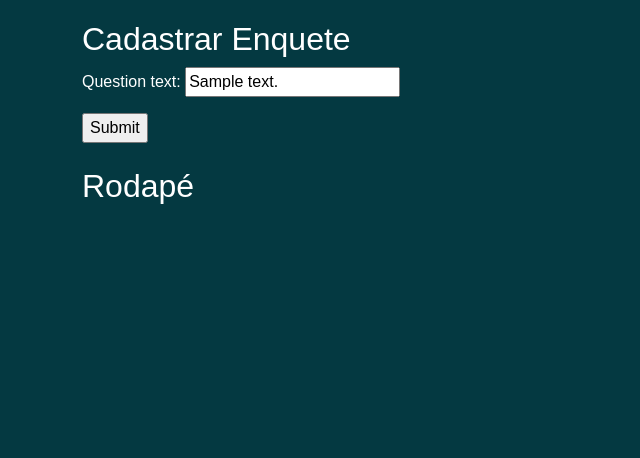
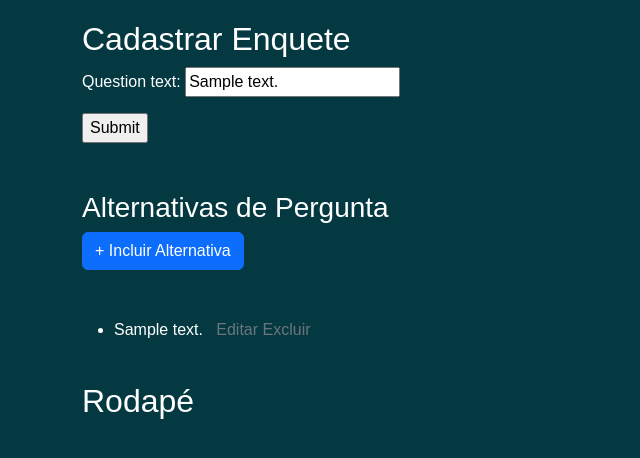
Before and after one commit to octasss/django-polls, a Django app: page /enquetes/1/atualizar in a window 1280 px wide. Shown: the part 290-748 px from the top of the page, without its empty margins (0-640 px from the left). Run offline with Django 4.2, Linux system fonts and the light colour scheme; tables that the repository leaves empty hold one stand-in row (values such as "Sample post").

Commit message:
choicesviews

```diff
--- a/polls/templates/polls/question_form.html
+++ b/polls/templates/polls/question_form.html
@@ -8,5 +8,28 @@
         {{ form.as_p }}
         <input type="submit">
     </form>
+    {% if object %}
+        <div class="mt-5">
+            <h3>Alternativas de Pergunta</h3>
+            <a href="{% url 'choice_add' pk=object.id %}" class="btn btn-primary mb-5">
+                + Incluir Alternativa
+            </a>
+            <ul>
+            {% for choice in question_choices %}
+                <li>
+                    {{ choice.choice_text}} &nbsp;
+                    <a href="{% url 'choice_edit' pk=choice.id %}" class="link-secondary">
+                        Editar
+                    </a>
+                    <a href="{% url 'choice_delete' pk=choice.id %}" class="link-secondary">
+                        Excluir
+                    </a>
+                </li>
+            {% empty %}
+                <li>Não existem alternativas para a pergunta</li>
+            {% endfor %}
+            </ul>
+        </div>
+        {% endif %}
 
 {% endblock %}
--- a/polls/urls.py
+++ b/polls/urls.py
@@ -5,5 +5,8 @@ urlpatterns = [
     path('cadastrar', views.QuestionCreateView.as_view(), name="question-create"),
     path('<int:pk>', views.QuestionDetailView.as_view(), name="question-detail"),
     path('<int:pk>/deletar', views.QuestionDeleteView.as_view(), name='question-delete'),
-    path('<int:pk>/atualizar', views.QuestionUpdateView.as_view(), name="question-update")
+    path('<int:pk>/atualizar', views.QuestionUpdateView.as_view(), name="question-update"),
+    path('pergunta/<int:pk>/alternativa/add', views.ChoiceCreateView.as_view(), name="choice_add"),
+    path('alternativa/<int:pk>/edit', views.ChoiceUpdateView.as_view(), name="choice_edit" ),
+    path('alternativa/<int:pk>/delete', views.ChoiceDeleteView.as_view(), name="choice_delete" )
 ]
--- a/polls/views.py
+++ b/polls/views.py
@@ -29,16 +29,6 @@ class QuestionCreateView(CreateView):
     fields = ('question_text',)
     success_url = reverse_lazy('question-list')
     template_name = 'polls/question_form.html'
-
-class ChoiceCreateView(CreateView):
-    model = Choice
-    template_name = 'polls/choice_form.html'
-    fields = ('choice_text',)
-    success_message = 'Opção de voto registrada com sucesso.'
-
-    def dispatch(self, request, *args, **kwargs):
-        self.question = get_object_or_404(Question, pk=self.kwargs.get('pk'))
-        return super(ChoiceCreateView, self).dispatch(request, *args, **kwargs)
 
 class QuestionListView(ListView):
     model = Question
@@ -77,5 +67,66 @@ class QuestionUpdateView(UpdateView):
         return context
 
     def form_valid(self, request, *args, **kwargs):
-        messages.successs(self.request, self.success_message)
+        messages.success(self.request, self.success_message)
         return super(QuestionUpdateView, self).form_valid(request, *args, **kwargs)
+
+class ChoiceCreateView(CreateView):
+    model = Choice
+    template_name = 'polls/choice_form.html'
+    fields = ('choice_text', )
+    success_message = 'Pergunta criada com sucesso!'
+
+    def dispatch(self, request, *args, **kwargs):
+        self.question = get_object_or_404(Question, pk=self.kwargs.get('pk'))
+        return super(ChoiceCreateView, self).dispatch(request,  *args, **kwargs)
+
+    def get_context_data(self, **kwargs):
+        # question = get_object_or_404(Question,  pk=self.kwargs.get('pk'))
+        context = super(ChoiceCreateView, self).get_context_data(**kwargs)
+        context['form_title'] = f'Alternativa para:{self.question.question_text}'
+
+        return context
+
+    def form_valid(self, form):
+        form.instance.question = self.question
+        messages.success(self.request, self.success_message)
+        return super(ChoiceCreateView, self).form_valid(form)
+
+    def get_success_url(self, *args, **kwargs):
+        question_id = self.kwargs.get('pk')
+        return reverse_lazy('question-update', kwargs={'pk': question_id})
+
+
+class ChoiceUpdateView(UpdateView):
+    model = Choice
+    template_name = 'polls/choice_form.html'
+    fields = ('choice_text', )
+    success_message = 'Alternativa atualizada com sucesso!'
+
+    def get_context_data(self, **kwargs):
+        context = super(ChoiceUpdateView, self).get_context_data(**kwargs)
+        context['form_title'] = 'Editando alternativa'
+
+        return context
+
+    def form_valid(self, request, *args, **kwargs):
+        messages.success(self.request, self.success_message)
+        return super(ChoiceUpdateView, self).form_valid(request, *args, **kwargs)
+
+    def get_success_url(self, *args, **kwargs):
+        question_id = self.object.question.id
+        return reverse_lazy('poll_edit', kwargs={'pk': question_id})
+
+class ChoiceDeleteView(LoginRequiredMixin, DeleteView):
+    model = Choice
+    template_name = 'polls/choice_confirm_delete_form.html'
+    success_message = 'Alternativa excluída com sucesso!'
+
+    def form_valid(self, request, *args, **kwargs):
+        messages.success(self.request, self.success_message)
+        return super(ChoiceDeleteView, self).form_valid(request, *args, **kwargs)
+
+    def get_success_url(self, *args, **kwargs):
+        question_id = self.object.question.id
+        print(question_id)
+        return reverse_lazy('poll_edit', kwargs={'pk': question_id})
```
Also changed, not shown: polls/templates/polls/choice_confirm_delete.html (added, +21 -0 lines), polls/templates/polls/choice_form.html (added, +16 -0 lines).
